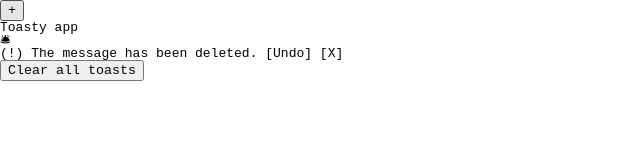
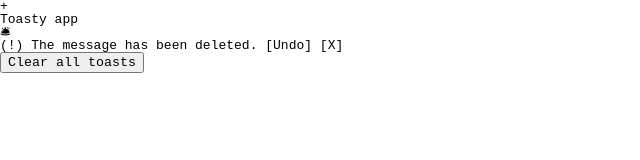
Before and after one commit to egonm12/css-workshop, a plain HTML site: page index.html in a window 1280 px wide. Shown: the whole page, without its empty margins (0-640 px from the left). Drawn offline with Linux system fonts and the light colour scheme.

Commit message:
Last minute tweak
It's an instinkertje

```diff
--- a/index.html
+++ b/index.html
@@ -20,7 +20,7 @@
   <body>
 
     <header>
-      <button onclick="addToast()">+</button>
+      <div onclick="addToast()">+</div>
       <div>Toasty app</div>
     </header>
 
```
